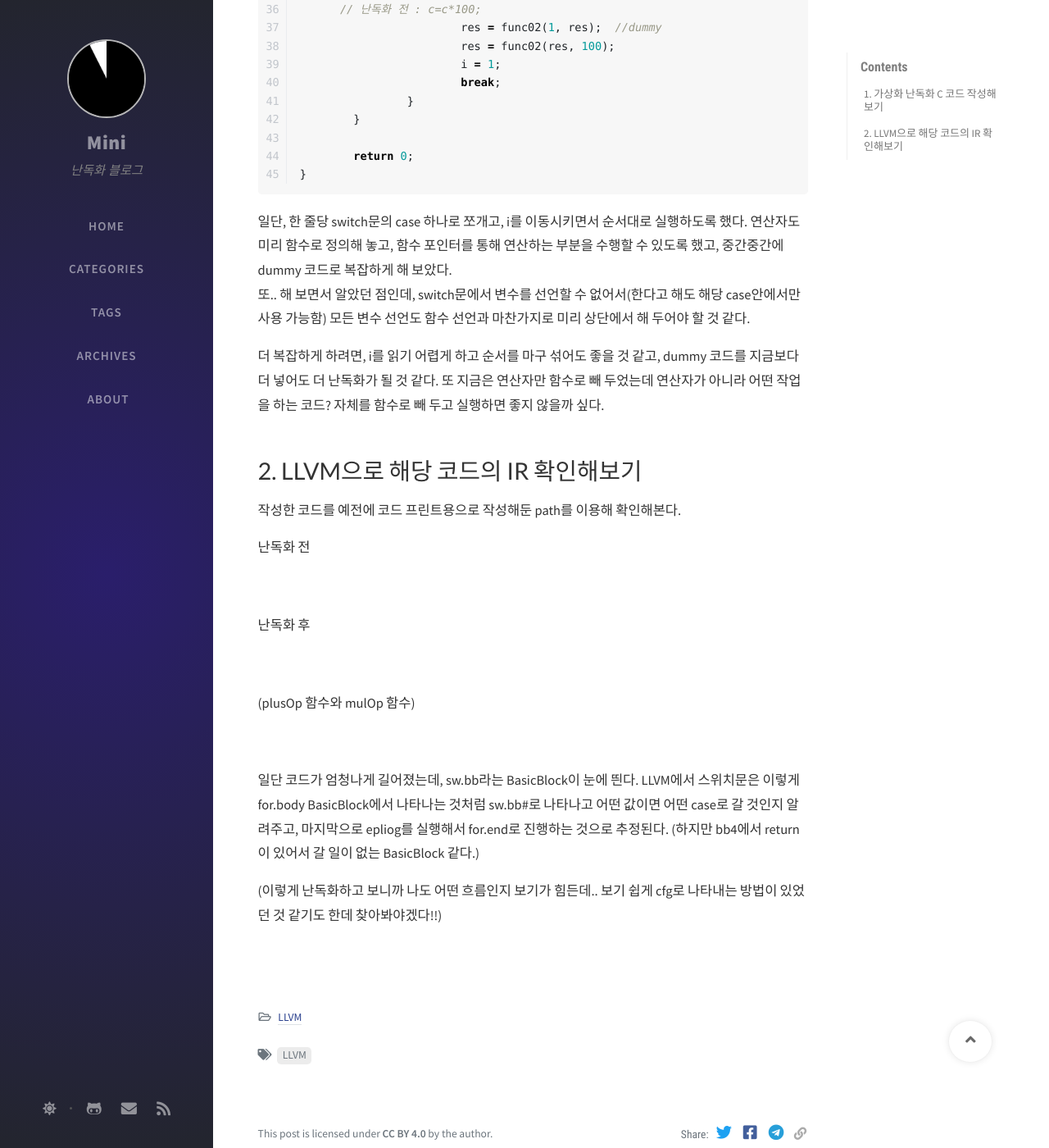
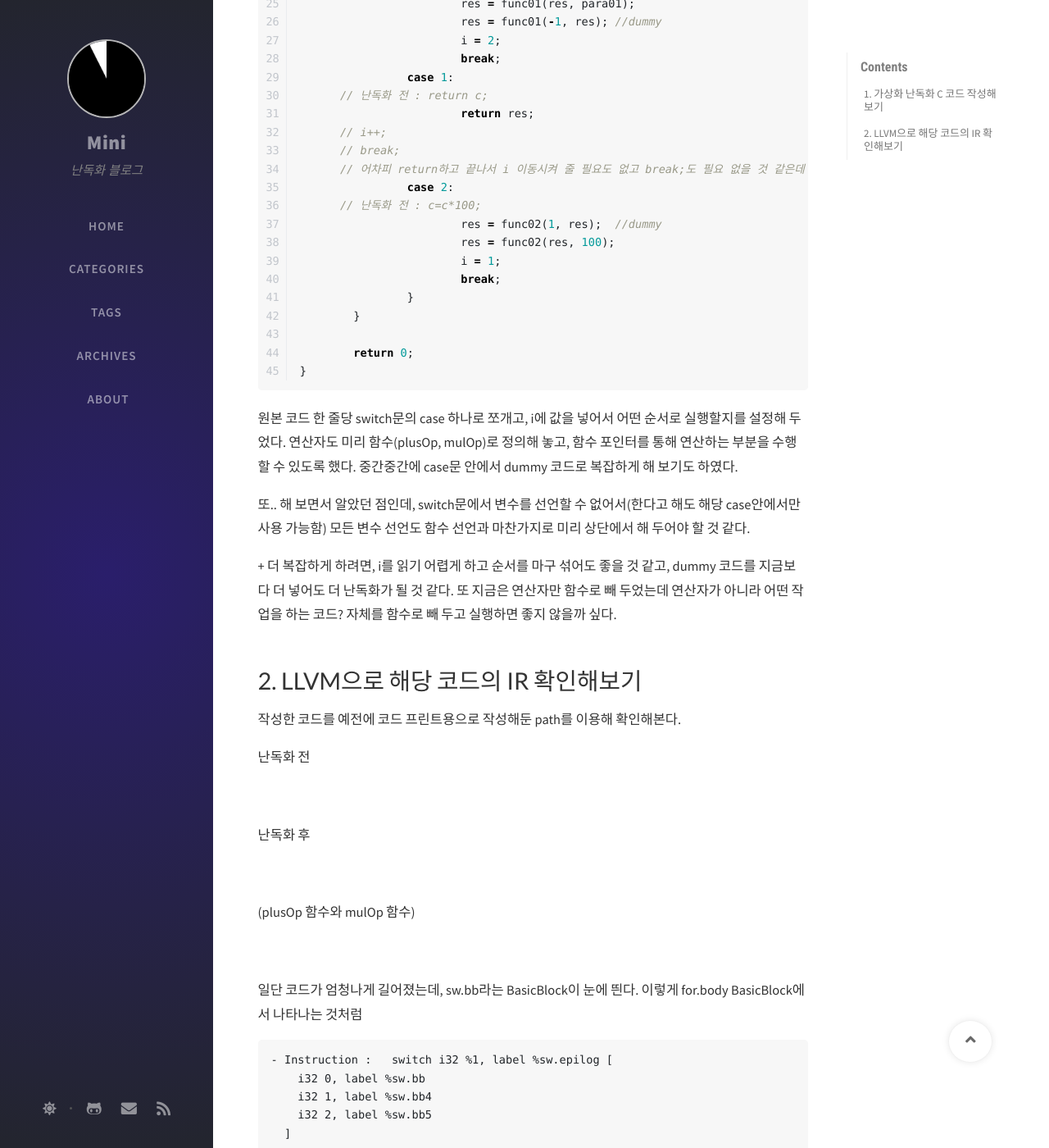
Before and after one commit to yarncha/yarncha.github.io, a Jekyll site: the page built from _posts/2020-09-15-17.md, in a window 1280 px wide and 1400 px high, scrolled down 1619 px. Shown: the whole window at 82% size. Built offline with Jekyll 4.4.1, drawn with Linux system fonts in a browser that asks for light colours; nearby versions of some CDN libraries; comment, search, counter and statistics services are not loaded; some of the changed text lies outside the part shown.

Commit message:
Update 2020-09-15-17.md

````diff
--- a/_posts/2020-09-15-17.md
+++ b/_posts/2020-09-15-17.md
@@ -29,9 +31,11 @@
 }
 ```
 
-해당 코드를 switch문을 이용해 각 줄을 switch문의 case로 나누어 줄 것이다.
+가상화 난독화는 switch문과 같은 곳에 각 과정들을 넣어둠으로써 어떤 흐름으로 프로그램이 실행되는지를 알아볼 수 없게 만든다. [Line에서 개발한 난독화 컴파일러에 대한 글]의 "제어 흐름 난독화"부분이 가상화 난독화를 이해하는데 큰 도움이 되었는데, 이처럼 switch문을 이용해 모든 흐름들을 같은 수준으로 놓으면서 조건에 따라 각 순서로 진행하도록 한다.
 
-난독화해본 코드는 다음과 같다.
+나도 이번에 가상화 난독화된 프로그램을 작성하면서 switch문을 작성하고 실행 순서를 섞어두면서, case문 안에서도 어떤 것을 실행하는지 바로 알기 힘들도록 포인터 함수를 이용해 다시 바꿔 두었다.
+
+이 코드를 가상화 난독화 해 본 코드는 다음과 같다.
 
 ```c
 //각 연산자를 함수로 빼 둠
@@ -81,10 +85,12 @@
 }
 ```
 
-일단, 한 줄당 switch문의 case 하나로 쪼개고, i를 이동시키면서 순서대로 실행하도록 했다. 연산자도 미리 함수로 정의해 놓고, 함수 포인터를 통해 연산하는 부분을 수행할 수 있도록 했고, 중간중간에 dummy 코드로 복잡하게 해 보았다.
+원본 코드 한 줄당 switch문의 case 하나로 쪼개고, i에 값을 넣어서 어떤 순서로 실행할지를 설정해 두었다.
+연산자도 미리 함수(plusOp, mulOp)로 정의해 놓고, 함수 포인터를 통해 연산하는 부분을 수행할 수 있도록 했다. 중간중간에 case문 안에서 dummy 코드로 복잡하게 해 보기도 하였다.
+
 또.. 해 보면서 알았던 점인데, switch문에서 변수를 선언할 수 없어서(한다고 해도 해당 case안에서만 사용 가능함) 모든 변수 선언도 함수 선언과 마찬가지로 미리 상단에서 해 두어야 할 것 같다.
 
-더 복잡하게 하려면, i를 읽기 어렵게 하고 순서를 마구 섞어도 좋을 것 같고, dummy 코드를 지금보다 더 넣어도 더 난독화가 될 것 같다. 또 지금은 연산자만 함수로 빼 두었는데 연산자가 아니라 어떤 작업을 하는 코드? 자체를 함수로 빼 두고 실행하면 좋지 않을까 싶다.
+\+ 더 복잡하게 하려면, i를 읽기 어렵게 하고 순서를 마구 섞어도 좋을 것 같고, dummy 코드를 지금보다 더 넣어도 더 난독화가 될 것 같다. 또 지금은 연산자만 함수로 빼 두었는데 연산자가 아니라 어떤 작업을 하는 코드? 자체를 함수로 빼 두고 실행하면 좋지 않을까 싶다.
 
 # 2. LLVM으로 해당 코드의 IR 확인해보기
 
@@ -103,8 +109,21 @@
 ![img](\images\17_03.png)
 ![img](\images\17_04.png)
 
-일단 코드가 엄청나게 길어졌는데, sw.bb라는 BasicBlock이 눈에 띈다. LLVM에서 스위치문은 이렇게 for.body BasicBlock에서 나타나는 것처럼 sw.bb#로 나타나고 어떤 값이면 어떤 case로 갈 것인지 알려주고, 마지막으로 epliog를 실행해서 for.end로 진행하는 것으로 추정된다. (하지만 bb4에서 return이 있어서 갈 일이 없는 BasicBlock 같다.)
+일단 코드가 엄청나게 길어졌는데, sw.bb라는 BasicBlock이 눈에 띈다. 이렇게 for.body BasicBlock에서 나타나는 것처럼
+
+```
+- Instruction :   switch i32 %1, label %sw.epilog [
+    i32 0, label %sw.bb
+    i32 1, label %sw.bb4
+    i32 2, label %sw.bb5
+  ]
+
+```
+
+어떤 값일 때, 어떤 블럭으로 이동할 것인지 알려준다. 마지막으로 ss.epliog를 실행해서 for.end로 진행하는 것으로 추정되는데, bb4에서 return이 있어서 갈 일이 없는 BasicBlock 같다.
 
 (이렇게 난독화하고 보니까 나도 어떤 흐름인지 보기가 힘든데.. 보기 쉽게 cfg로 나타내는 방법이 있었던 것 같기도 한데 찾아봐야겠다!!)
 
 <!-- References -->
+
+[Line에서 개발한 난독화 컴파일러에 대한 글]: https://engineering.linecorp.com/ko/blog/code-obfuscation-compiler-tool-ork-2/ "ork"
````
Also changed, not shown: other parts of _posts/2020-09-15-17.md (+4 -2 lines).
